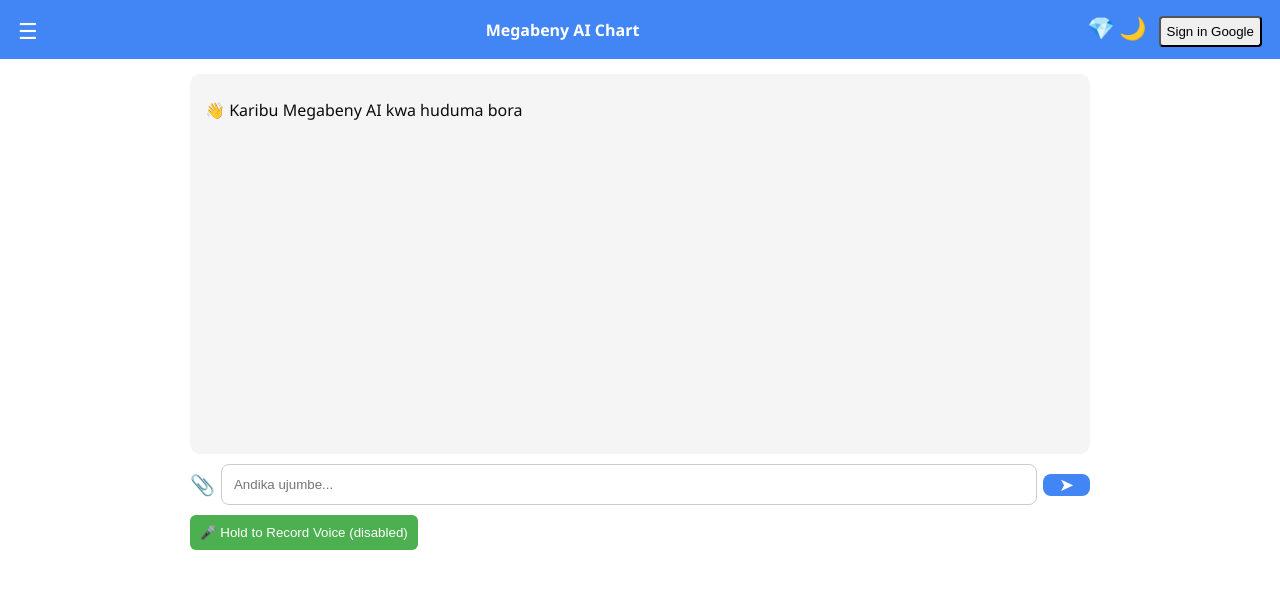
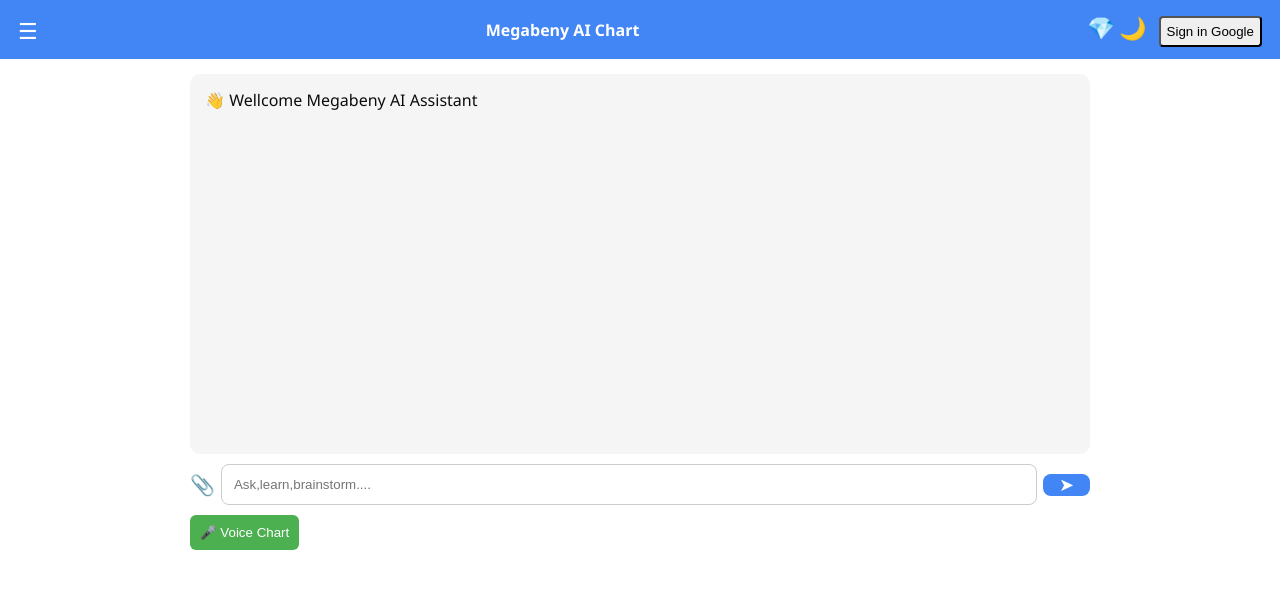
Before and after one commit to Beny581/Megabeny_Ai, a Flask app: page / in a window 1280 px wide. Shown: the top 589 px of the page. Run offline with Flask 3, Linux system fonts and the light colour scheme.

Commit message:
Update index.html layout / content

```diff
--- a/templates/index.html
+++ b/templates/index.html
@@ -70,23 +70,23 @@ header{display:flex;justify-content:space-between;align-items:center;padding:12p
 <div class="container">
 
   <div class="chat-box" id="chatBox">
-    <div class="message ai">👋 Karibu Megabeny AI kwa huduma bora</div>
+    <div class="me8ssage ai">👋 Wellcome Megabeny AI Assistant</div>
   </div>
 
   <div class="input-area">
     <label class="upload-label">📎
       <input type="file" accept="image/*,video/*" onchange="uploadFile(this)">
     </label>
-    <input type="text" id="userInput" placeholder="Andika ujumbe..." onkeydown="enterSend(event)">
+    <input type="text" id="userInput" placeholder="Ask,learn,brainstorm...." onkeydown="enterSend(event)">
     <button class="send-btn" onclick="sendMessage()">➤</button>
   </div>
 
-  <button class="voice-btn">🎤 Hold to Record Voice (disabled)</button>
+  <button class="voice-btn">🎤 Voice Chart</button>
 </div>
 
 <div class="modal" id="subModal">
   <div class="modal-content">
-    <h3>Megabeny Go 💎</h3>
+    <h3>Upgrade plan 💎</h3>
     <p style="margin-bottom:12px;">Get more access to our most popular features</p>
     <div class="features-row"><span>Access to GPT-5</span><span>✅</span></div>
     <div class="features-row"><span>More Messages</span><span>✅</span></div>
```
